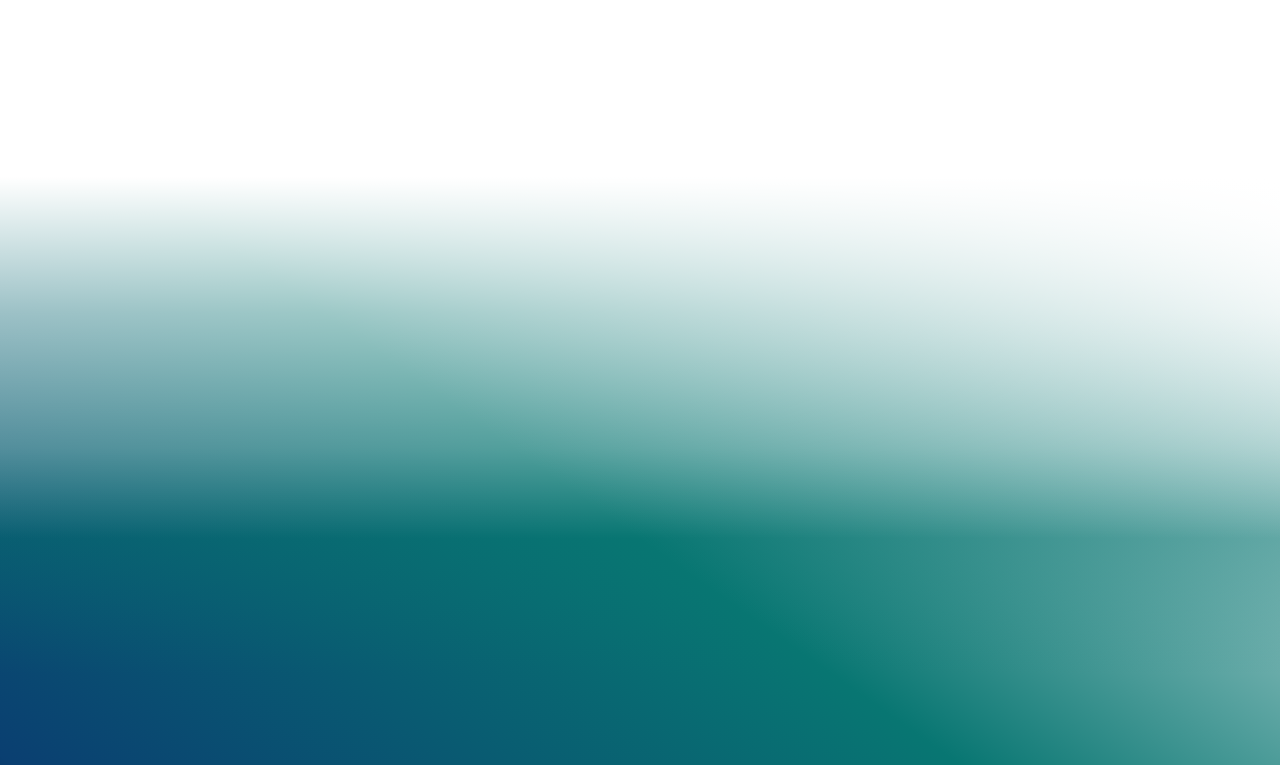
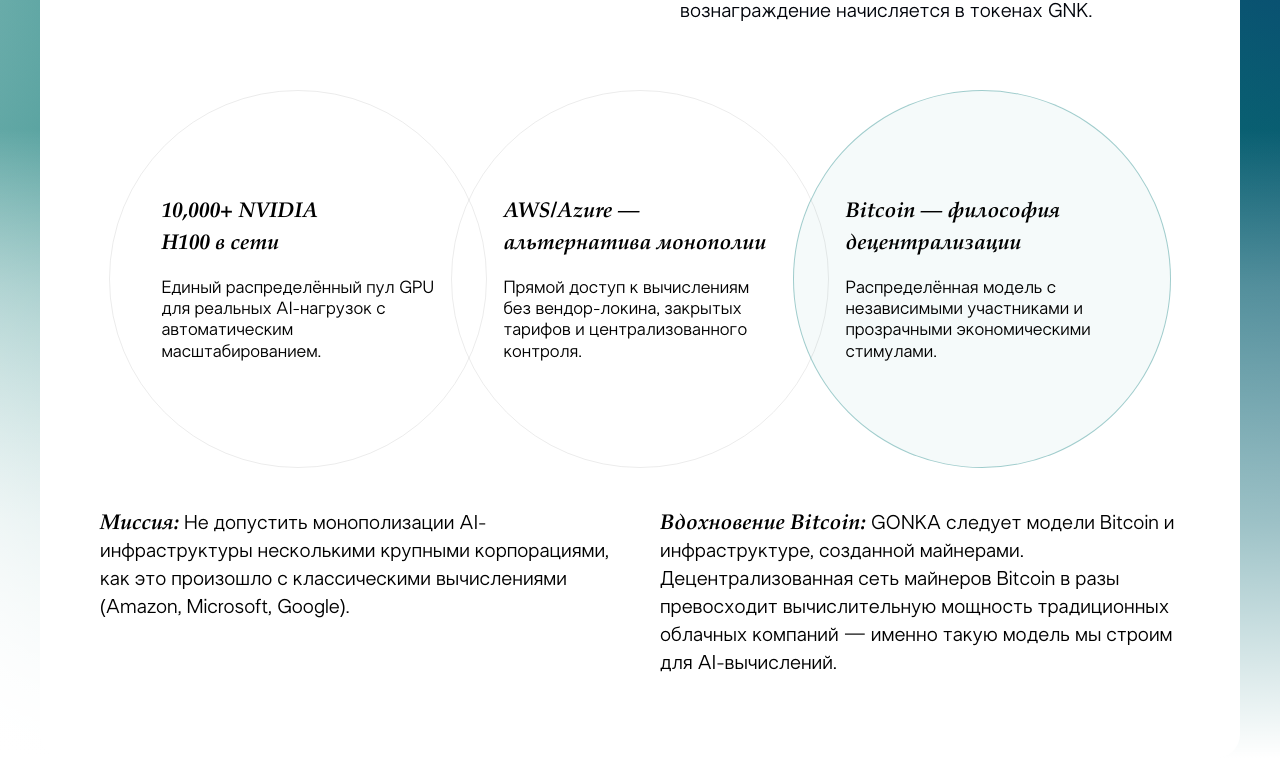
Before and after one commit to marginCodeProjects/gnk-club-landing, a Next.js app: page / in a window 1280 px wide. Shown: the part 815-1580 px from the top of the page. Built offline with nearby package versions, Linux system fonts and the light colour scheme.

Commit message:
add gonka and bitcoin info block

```diff
--- a/src/app/fonts.ts
+++ b/src/app/fonts.ts
@@ -23,9 +23,18 @@
 });
 
 export const agPalatial = localFont({
-    src: './fonts/ag-palatial/agpali.woff2', // Убедитесь, что путь верный
+    src: [
+        {
+            path: './fonts/ag-palatial/agpali.woff2',
+            weight: '400',
+            style: 'normal',
+        },
+        {
+            path: './fonts/ag-palatial/agpalatial_bolditalic.woff2',
+            weight: '700',
+            style: 'normal',
+        },
+    ],
     variable: '--font-ag-palatial',
-    weight: '400', // Попробуйте указать точный вес, даже если это курсив
-    style: 'normal', // Если шрифт сам по себе наклонный
-    display: 'block', // Попробуйте 'block' вместо 'swap', чтобы заставить браузер ждать шрифт
+    display: 'block',
 });
--- /dev/null
+++ b/src/components/hero/GonkaAndBitcoin.tsx
@@ -0,0 +1,59 @@
+import React from 'react';
+import styles from './Hero.module.css'
+
+const GonkaAndBitcoin = () => {
+    return (
+        <div className="bg-white rounded-3xl px-15 py-20 box-border mt-20">
+            <div className="grid grid-cols-2 gap-20">
+                <div className="text-5xl text-[#344499]">GONKA — не классический майнинг</div>
+                <div className="text-xl text-left text-[#01040B]">
+                    GONKA — децентрализованная сеть GPU-вычислений
+                    для задач искусственного интеллекта. Мощности используются для реальных AI-нагрузок,
+                    вознаграждение начисляется в токенах GNK.
+                </div>
+            </div>
+            <div className={styles.section}>
+                <div className={styles.wrapper}>
+                    <div className={styles.circle}>
+                        <h3>10,000+ NVIDIA<br />H100 в сети</h3>
+                        <p>
+                            Единый распределённый пул GPU для реальных AI-нагрузок
+                            с автоматическим масштабированием.
+                        </p>
+                    </div>
+
+                    <div className={styles.circle}>
+                        <h3>AWS/Azure —<br />альтернатива монополии</h3>
+                        <p>
+                            Прямой доступ к вычислениям без вендор-локина,
+                            закрытых тарифов и централизованного контроля.
+                        </p>
+                    </div>
+
+                    <div className={`${styles.circle} ${styles.active}`}>
+                        <h3>Bitcoin — философия<br />децентрализации</h3>
+                        <p>
+                            Распределённая модель с независимыми участниками
+                            и прозрачными экономическими стимулами.
+                        </p>
+                    </div>
+                </div>
+            </div>
+            <div className="mt-10 grid grid-cols-2 text-xl gap-10">
+                <div>
+                    <i className={styles.boldItalic}>Миссия:</i> Не допустить монополизации
+                    AI-инфраструктуры несколькими крупными корпорациями,
+                    как это произошло с классическими вычислениями (Amazon, Microsoft, Google).
+                </div>
+                <div>
+                    <i className={styles.boldItalic}>Вдохновение Bitcoin:</i> GONKA следует модели Bitcoin
+                    и инфраструктуре, созданной майнерами. Децентрализованная сеть майнеров Bitcoin
+                    в разы превосходит вычислительную мощность традиционных облачных компаний
+                    — именно такую модель мы строим для AI-вычислений.
+                </div>
+            </div>
+        </div>
+    );
+};
+
+export default GonkaAndBitcoin;
--- /dev/null
+++ b/src/components/hero/Hero.module.css
@@ -0,0 +1,69 @@
+.section {
+    background: #fff;
+    margin-top: 5vw;
+}
+
+.wrapper {
+    margin: 0 auto;
+
+    display: flex;
+    justify-content: center;
+    align-items: center;
+    gap: 0;
+}
+
+.circle {
+    width: 29.5vw;
+    height: 29.5vw;
+
+    border-radius: 50%;
+    border: 1px solid rgba(0, 0, 0, 0.08);
+
+    padding: 5vw 4vw;
+
+    display: flex;
+    flex-direction: column;
+    justify-content: center;
+
+    background: transparent;
+}
+
+.circle:not(:first-child) {
+    margin-left: -2.78vw;
+}
+
+.active {
+    background: rgba(0, 120, 120, 0.04);
+    border-color: rgba(0, 120, 120, 0.35);
+}
+
+.circle h3,
+.boldItalic {
+    font-family: var(--font-ag-palatial);
+    font-size: 1.67vw;
+    font-weight: 700;
+    margin-bottom: 1.5vw;
+}
+
+.circle p {
+    font-size: 1.38vw;
+    line-height: 1.2;
+}
+
+@media (max-width: 768px) {
+    .wrapper {
+        flex-direction: column;
+    }
+
+    .circle {
+        width: 100%;
+        max-width: 420px;
+        height: auto;
+        min-height: 320px;
+    }
+
+    .circle:not(:first-child) {
+        margin-left: 0;
+        margin-top: -2vw;
+    }
+}
--- a/src/components/layout/Header.tsx
+++ b/src/components/layout/Header.tsx
@@ -6,7 +6,7 @@
 export default function Header() {
     return (
         <header className="relative top-0 left-0 w-full z-50 bg-transparent">
-            <div className="container mx-auto px-4 py-6 flex flex-col gap-6">
+            <div className="mx-auto py-6 flex flex-col gap-6">
                 <div className="flex items-center justify-between">
                     <div className="flex items-center">
                         <Image
--- a/src/components/sections/HeroSection.tsx
+++ b/src/components/sections/HeroSection.tsx
@@ -1,14 +1,21 @@
 import Header from "@/components/layout/Header";
 import GnkMainInfo from "@/components/hero/GNKMainInfo";
+import GonkaAndBitcoin from "@/components/hero/GonkaAndBitcoin";
 
 export function HeroSection() {
     return (
-        <div className="relative min-h-screen overflow-hidden">
+        <div className="relative overflow-hidden">
             <div className="absolute inset-0 z-0 bg-hero-gradient" />
 
-            <div className="relative z-10 container mx-auto px-4">
-                <Header/>
-                <GnkMainInfo/>
+            <div className="relative z-10">
+                <div className="max-w-[1440px] mx-auto px-20">
+                    <Header/>
+                    <GnkMainInfo/>
+                </div>
+
+                <div className="max-w-[1440px] mx-auto px-10">
+                    <GonkaAndBitcoin/>
+                </div>
             </div>
         </div>
     )
```
